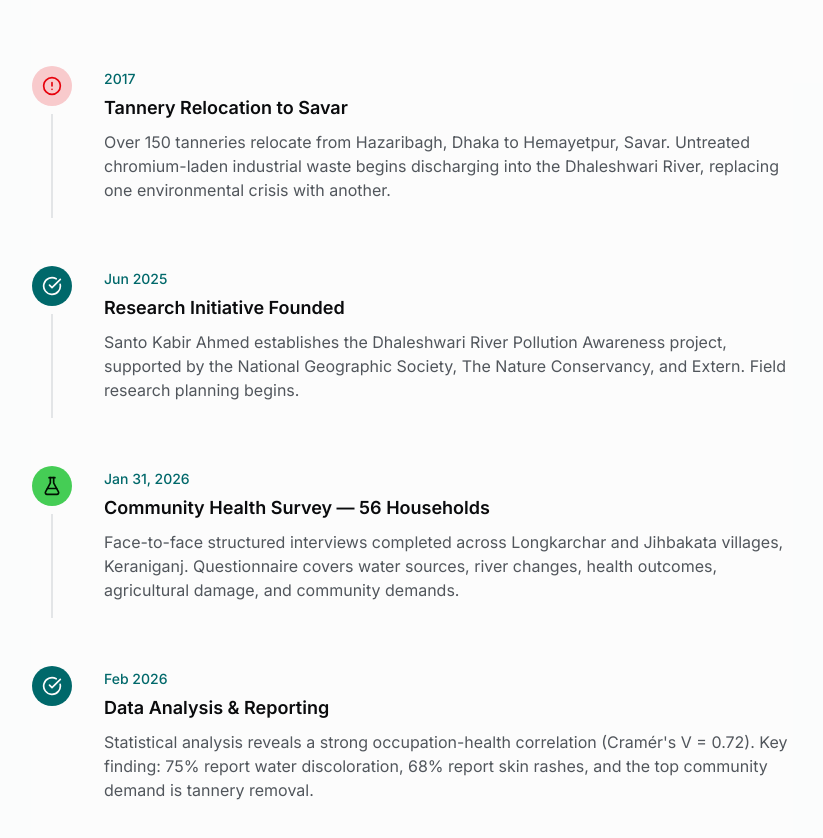
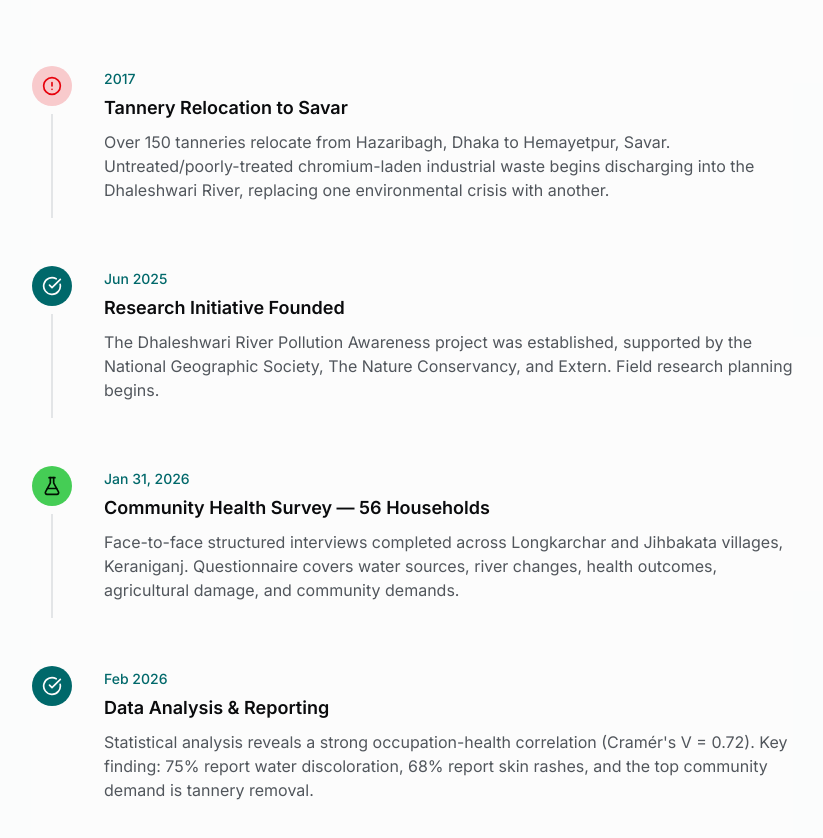
Before and after one commit to SantoKabir/save-the-dhaleshwari, a Next.js app: page / in a window 1280 px wide. Shown: the part 3728-4566 px from the top of the page, without its empty margins (224-1047 px from the left). Built offline with nearby package versions, Linux system fonts and the light colour scheme; no server answers; a web font is replaced by a local one.

Commit message:
Refine timeline event descriptions
Updated descriptions for timeline events to improve clarity and readability.

```diff
--- a/components/sections/Timeline.tsx
+++ b/components/sections/Timeline.tsx
@@ -8,14 +8,14 @@ const timelineEvents = [
         year: "2017",
         title: "Tannery Relocation to Savar",
         description:
-            "Over 150 tanneries relocate from Hazaribagh, Dhaka to Hemayetpur, Savar. Untreated chromium-laden industrial waste begins discharging into the Dhaleshwari River, replacing one environmental crisis with another.",
+            "Over 150 tanneries relocate from Hazaribagh, Dhaka to Hemayetpur, Savar. Untreated/poorly-treated chromium-laden industrial waste begins discharging into the Dhaleshwari River, replacing one environmental crisis with another.",
         status: "problem",
     },
     {
         year: "Jun 2025",
         title: "Research Initiative Founded",
         description:
-            "Santo Kabir Ahmed establishes the Dhaleshwari River Pollution Awareness project, supported by the National Geographic Society, The Nature Conservancy, and Extern. Field research planning begins.",
+            "The Dhaleshwari River Pollution Awareness project was established, supported by the National Geographic Society, The Nature Conservancy, and Extern. Field research planning begins.",
         status: "progress",
     },
     {
```
